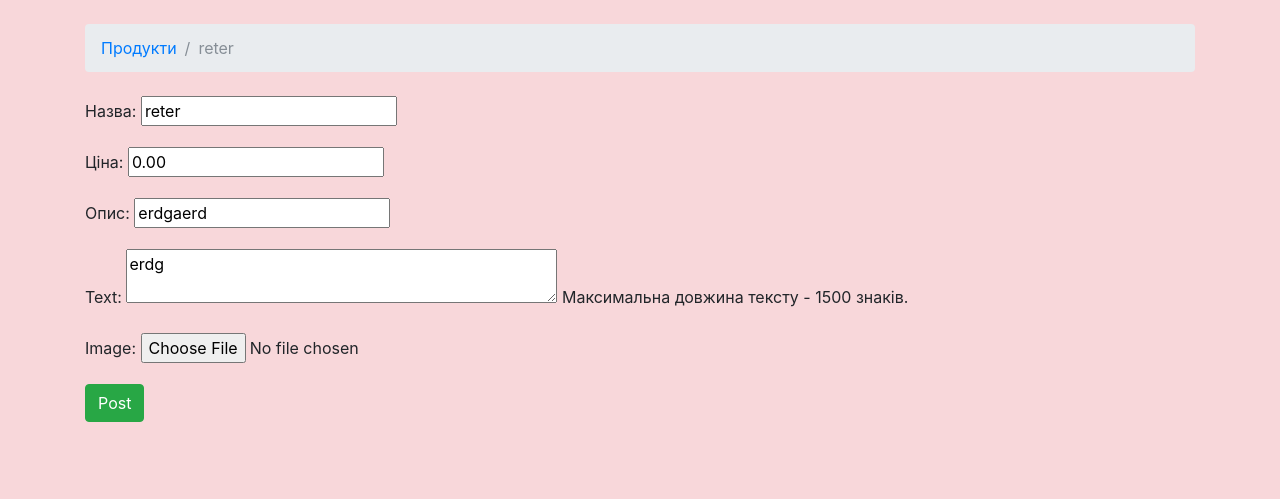
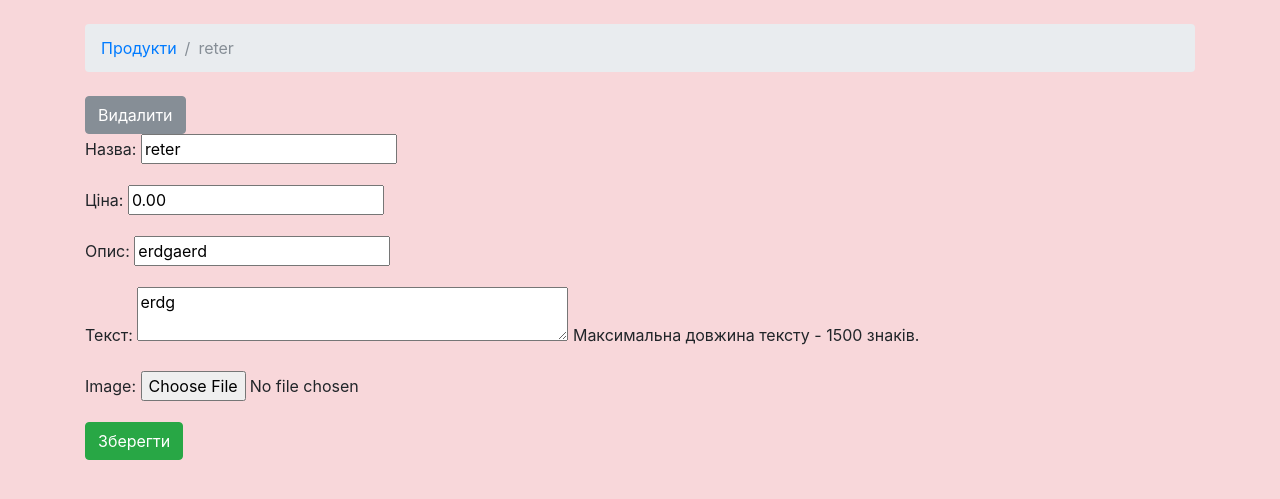
Before and after one commit to RomanPryima/sofiart, a Django app: a page that uses templates/new_article.html in a window 1280 px wide. Shown: the part 56-555 px from the top of the page. Run offline with Django 3.2, Linux system fonts and the light colour scheme; data comes from the database, SQL or seed files in the repository; both versions use the stored data as it was after the commit; some libraries are stand-ins or nearby versions.

Commit message:
21.12.2017

```diff
--- a/catalogue/forms.py
+++ b/catalogue/forms.py
@@ -5,7 +5,10 @@ from .models import Article
 
 class NewArticleForm(forms.ModelForm):
 
-    text = forms.CharField(
+    name = forms.CharField(label='Назва')
+    description = forms.CharField(label='Опис')
+
+    text = forms.CharField(label='Текст',
         widget=forms.Textarea(
             attrs={'rows': 2, 'placeholder': 'Текст статті.'}
         ),
@@ -18,19 +21,3 @@ class NewArticleForm(forms.ModelForm):
     class Meta:
         model = Article
         fields = ['name', 'price', 'description', 'text', 'image']
-
-
-class EditArticleForm(forms.ModelForm):
-    text = forms.CharField(
-        widget=forms.Textarea(
-            attrs={'rows': 2, 'placeholder': 'Текст статті.'}
-        ),
-        max_length=1500,
-        help_text='Максимальна довжина тексту - 1500 знаків.'
-        )
-
-    image = forms.ImageField(required=False)
-
-    class Meta:
-        model = Article
-        fields = ['name', 'price', 'description', 'text', 'image']
--- a/catalogue/urls.py
+++ b/catalogue/urls.py
@@ -5,7 +5,7 @@ from .views import *
 urlpatterns = [
         url(r'^list_article/$', list_article, name='list_article'),
         url(r'^edit_article/(?P<slug>[-\w]+)/$', edit_article, name='edit_article'),
-        url(r'^new_article/$', new_article, name='new_article'),
+        url(r'^new_article/$', edit_article, name='new_article'),
         url(r'^article/(?P<slug>[-\w]+)/$', article, name='article'),
 
 ]
--- a/catalogue/views.py
+++ b/catalogue/views.py
@@ -14,39 +14,14 @@ def article(request, slug):
     article = get_object_or_404(Article, slug=slug)
     return render(request, 'article.html', {'article': article})
 
-def new_article(request):
+def edit_article(request, slug=None):
+    article = None
+    if slug:
+        article = get_object_or_404(Article, slug=slug)
     if request.method == 'POST':
-        form = NewArticleForm(request.POST, request.FILES)
-        if form.is_valid():
-            article = form.save(commit=False)
-            article.creator = request.user
-            article.published = timezone.now()
-            import pdb
-            pdb.set_trace()
-            article.image = request.FILES['image']
-            article.save()
-            return redirect('article', slug=article.slug)
-    else:
-        form = NewArticleForm()
-    return render(request, 'new_article.html', {'form': form})
-
-def new_article(request):
-    if request.method == 'POST':
-        form = NewArticleForm(request.POST, request.FILES)
-        if form.is_valid():
-            article = form.save(commit=False)
-            article.creator = request.user
-            article.published = timezone.now()
-            article.image = request.FILES.get('image')
-            article.save()
-            return redirect('article', slug=article.slug)
-    else:
-        form = NewArticleForm()
-    return render(request, 'new_article.html', {'form': form})
-
-def edit_article(request, slug):
-    article = get_object_or_404(Article, slug=slug)
-    if request.method == 'POST':
+        if 'delete-article' in request.POST:
+            article.delete()
+            return redirect('list_article')
         form = NewArticleForm(request.POST, instance=article)
         if form.is_valid():
             article = form.save(commit=False)
--- a/templates/new_article.html
+++ b/templates/new_article.html
@@ -14,9 +14,13 @@
 {% endblock %}
 
 {% block content %}
-<form enctype="multipart/form-data" method="post">
+  <form enctype="multipart/form-data" method="post">
+    {% if article %}
+      {% csrf_token %}
+        <button type="submit" name="delete-article" class="btn btn-secondary">Видалити</button>
+    {% endif %}
     {% csrf_token %}
     {{ form.as_p }}
-    <button type="submit" class="btn btn-success">Post</button>
-</form>
+    <button type="submit" class="btn btn-success">Зберегти</button>
+  </form>
 {% endblock %}
```
Also changed, not shown: db.sqlite3, 1 other file.
